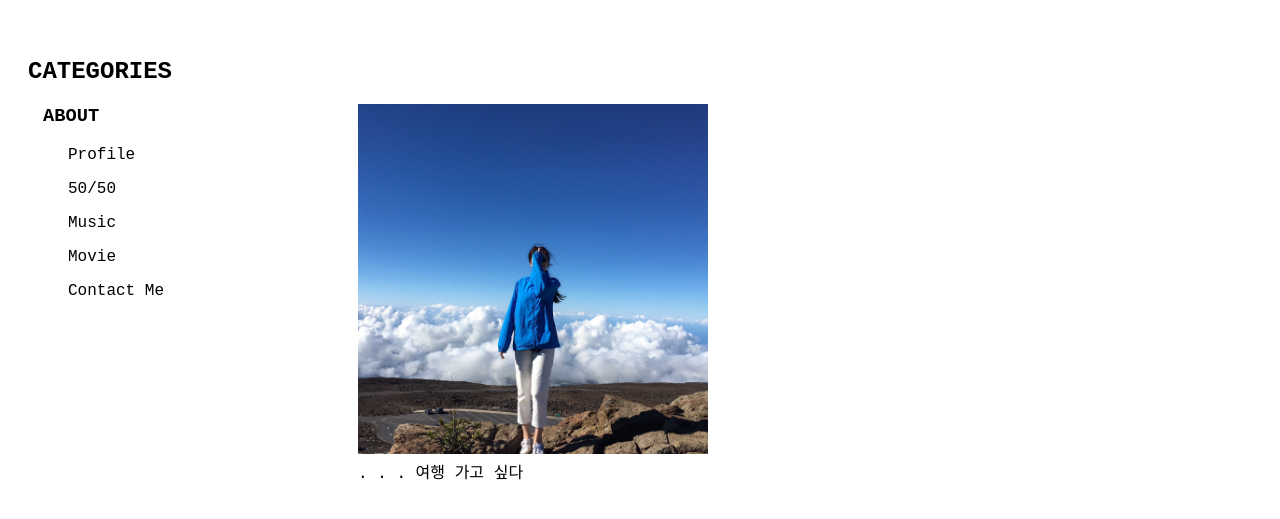
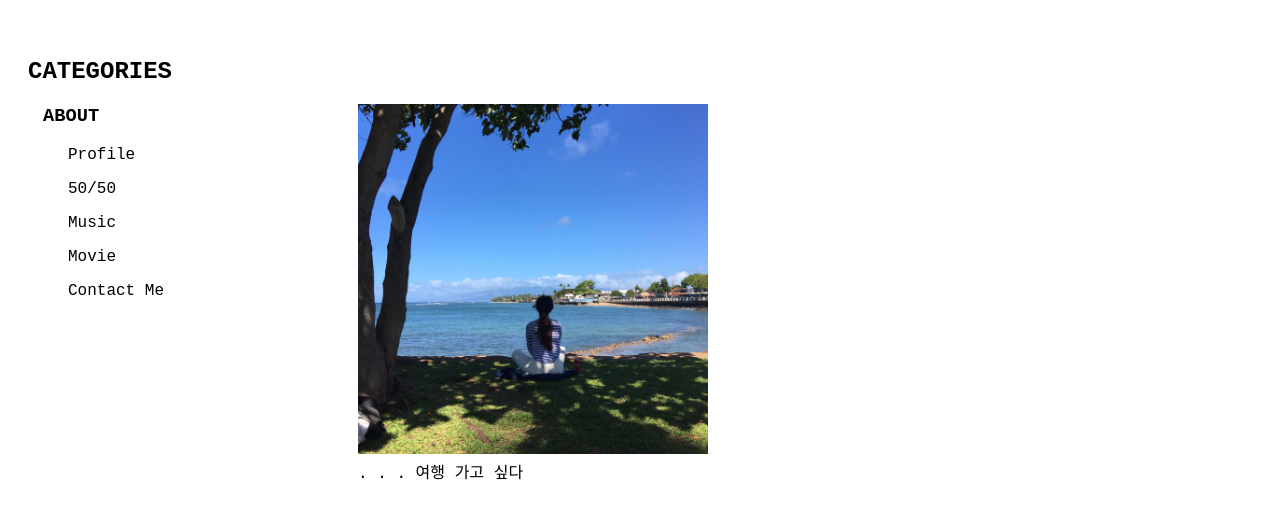
Before and after one commit to mikyung914/web_me, a plain HTML site: page index.html in a window 1280 px wide. Shown: the part 151-670 px from the top of the page. Drawn offline with Linux system fonts and the light colour scheme.

Commit message:
Update index.html

```diff
--- a/index.html
+++ b/index.html
@@ -21,7 +21,7 @@
         </div>
 
     <div id="contents">
-      <p><img src="hawaii2.JPG" width="350px"><br>
+      <p><img src="hawaii1.jpg" width="350px"><br>
       . . . 여행 가고 싶다</p>
     </div>
 
```
